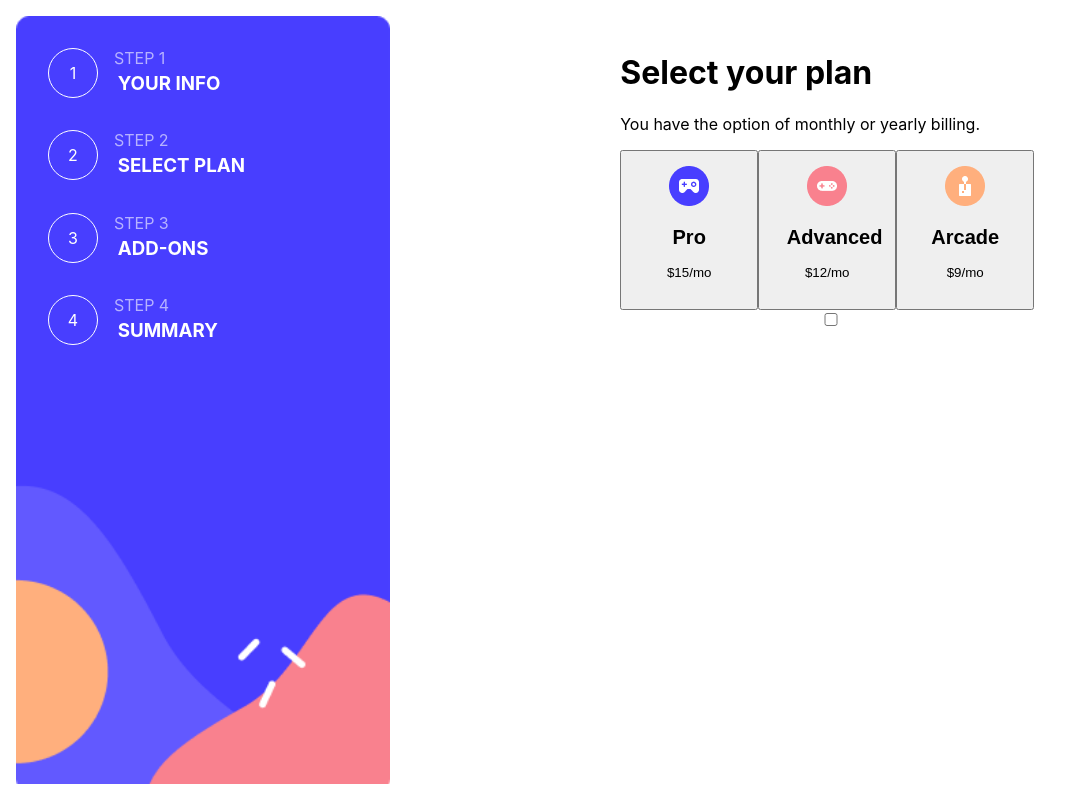
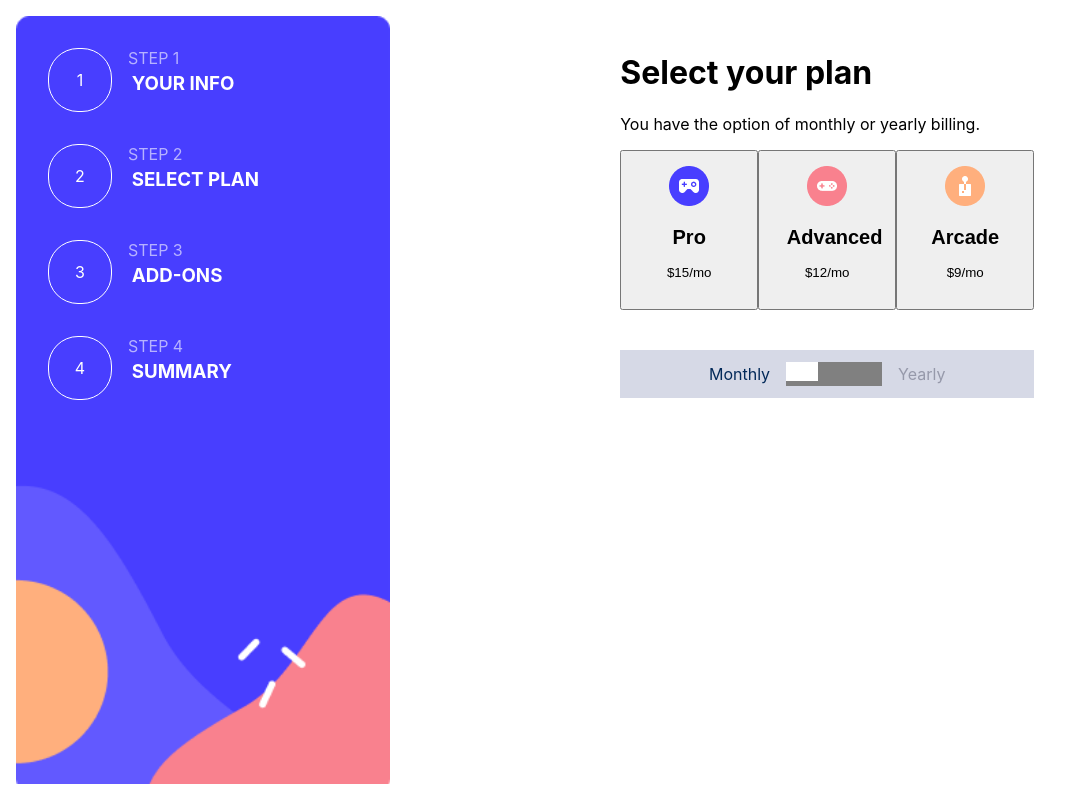
Before and after one commit to AliyaSalmanova1/multi-step-form, a React (Create React App) app: page /plan in a window 1280 px wide. Shown: the whole page, without its empty margins (0-1081 px from the left). Built offline with nearby package versions, Linux system fonts and the light colour scheme.

Commit message:
toggle switch works

```diff
--- a/src/App.css
+++ b/src/App.css
@@ -60,8 +60,8 @@ a:active{
 .circle{
   border-radius: 30px;
   border: 1px solid white;
-  height: 50px;
-  width: 50px;
+  height: 5vw !important;
+  width: 5vw !important;
   color: white;
   display: flex;
   justify-content: center;
@@ -83,7 +83,7 @@ a:active{
 
 }
 
-input{
+.infoPage-text-input{
   width: 100%;
   padding: .5em;
   font-size: 1.1rem;
@@ -114,3 +114,68 @@ input:invalid, .redBorder{
   width: 138px;
   height: 160px;
 }
+
+.switch-container{
+  position: relative;
+  display: inline-block;
+  width: 6em !important;
+  background-color: gray;
+  height: 50%;
+
+
+}
+.switch-container input{
+  width: 100%;
+  height: 100%;
+  opacity: 0;
+  margin: 0;
+  padding: 0;
+
+
+}
+.switch-container span{
+  position: absolute;
+  top: 0;
+  left: 0;
+  display: inline-block;
+  height: 80%;
+  background-color: white;
+  width: 2em;
+  z-index: 5;
+  transition: all 0.1s ease-in;
+}
+
+input:checked + span{
+  transform: translateX(2em);
+}
+
+.planPage-form{
+  display: flex;
+  flex-direction: column;
+  align-items: center;
+
+
+}
+.grayBox{
+  width: 100%;
+  background-color: #D6D9E6;
+  display: flex;
+  flex-direction: row;
+  justify-content: center;
+  gap: 1em;
+  align-items: center;
+  margin-top: 2.5em;
+  height: 3em;
+
+}
+
+.darkText{
+  color: #022959;
+
+}
+.darktext, .lightText{
+  transition: color 0.1s ease-in;
+}
+.lightText{
+  color: #9699AA;
+}
--- a/src/components/Info.js
+++ b/src/components/Info.js
@@ -21,6 +21,7 @@ function PersonalInfo({personalInfo, setPersonalInfo}){
             <form className="infoForm">
                 <label>Name<br/>
                     <input
+                    className="infoPage-text-input"
                     value={personalInfo.name}
                     onChange={(e) => {
                         setPersonalInfo({...personalInfo, name: e.target.value})}}
@@ -29,6 +30,7 @@ function PersonalInfo({personalInfo, setPersonalInfo}){
                 </label>
                 <label>Email Address<br/>
                     <input
+                    className="infoPage-text-input"
                     value={personalInfo.email}
                     onChange={(e) => {
                         setPersonalInfo({...personalInfo, email: e.target.value})}}
@@ -37,7 +39,8 @@ function PersonalInfo({personalInfo, setPersonalInfo}){
                 </label>
                 <label>Phone Number{phoneReq ? <span className="red-text">This field is required</span> : <></>}<br/>
                     <input
-                    className={`${phoneReq ? 'redBorder' : ''}`}
+
+                    className={`infoPage-text-input ${phoneReq ? 'redBorder' : ''}`}
                     value={personalInfo.phone}
                     onChange={(e) => {
                         setPersonalInfo({...personalInfo, phone: e.target.value})}}
--- a/src/components/PlanPage.js
+++ b/src/components/PlanPage.js
@@ -6,6 +6,7 @@ import purpleIcon from "../images/purpleIcon.png"
 
 const PlanSelectionPage = () => {
   const [selectedPlan, setSelectedPlan] = useState(null);
+  const [monthly, setMonthly] = useState(true);
 
   console.log('plan page rendering')
 
@@ -13,8 +14,13 @@ const PlanSelectionPage = () => {
     setSelectedPlan(e.target.id)
   };
 
+  const monthlyYearly = (e) => {
+    setMonthly(monthly => !monthly)
+
+  }
+
   return (
-    <>
+    <form className="planPage-form">
         <div className="plan-options">
             <button className="plan-option" id="arcade" onClick={selecting}>
 
@@ -34,11 +40,23 @@ const PlanSelectionPage = () => {
             </button>
 
         </div>
-        <input id="id-switch-1"
-           type="checkbox"
-           role="switch" />
+        <div className="grayBox">
+          <p className={`${monthly ? "darkText" : "lightText"}`}>Monthly</p>
+          <label className="switch-container">
 
-    </>
+            <input id="id-switch-1"
+              type="checkbox"
+              role="switch"
+              onChange={monthlyYearly}/>
+            <span></span>
+
+
+          </label>
+          <p className={`${monthly ? "lightText" : "darktext"}`}>Yearly</p>
+        </div>
+
+
+    </form>
 
 
 
```
